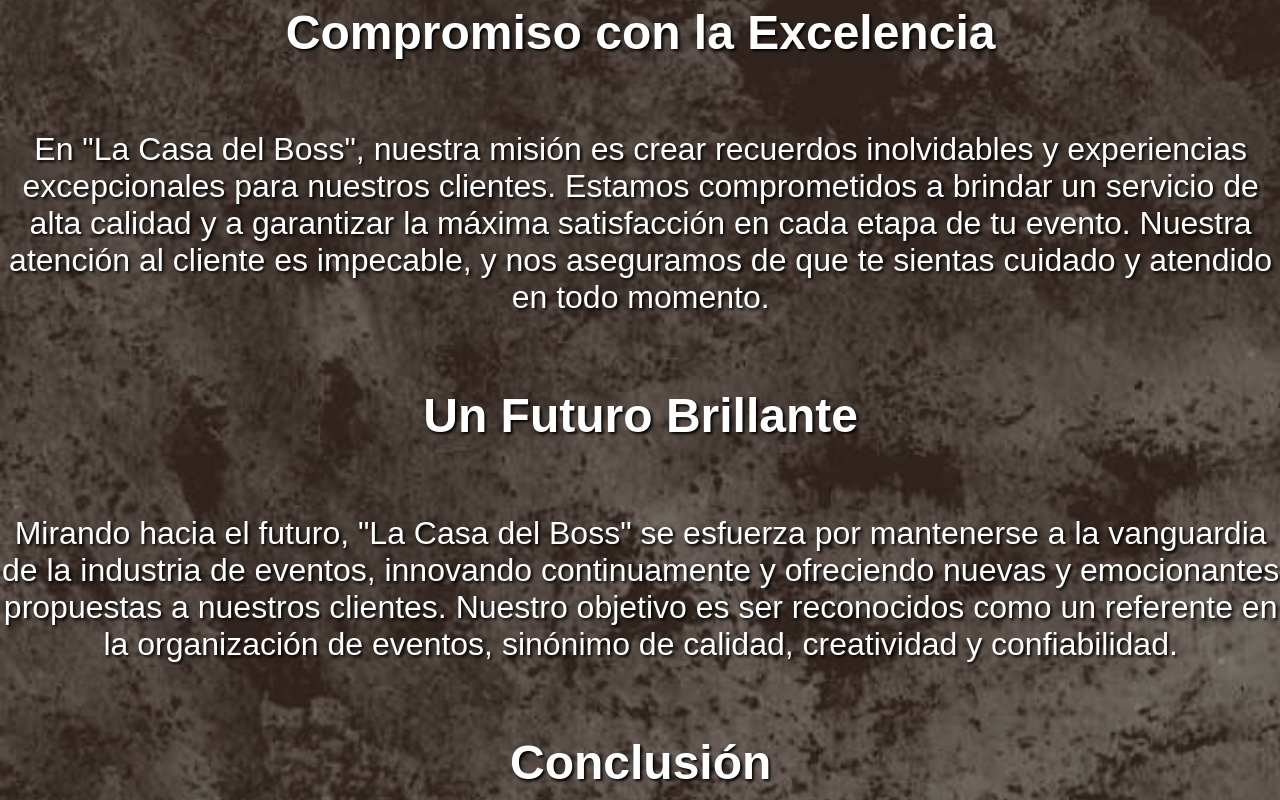
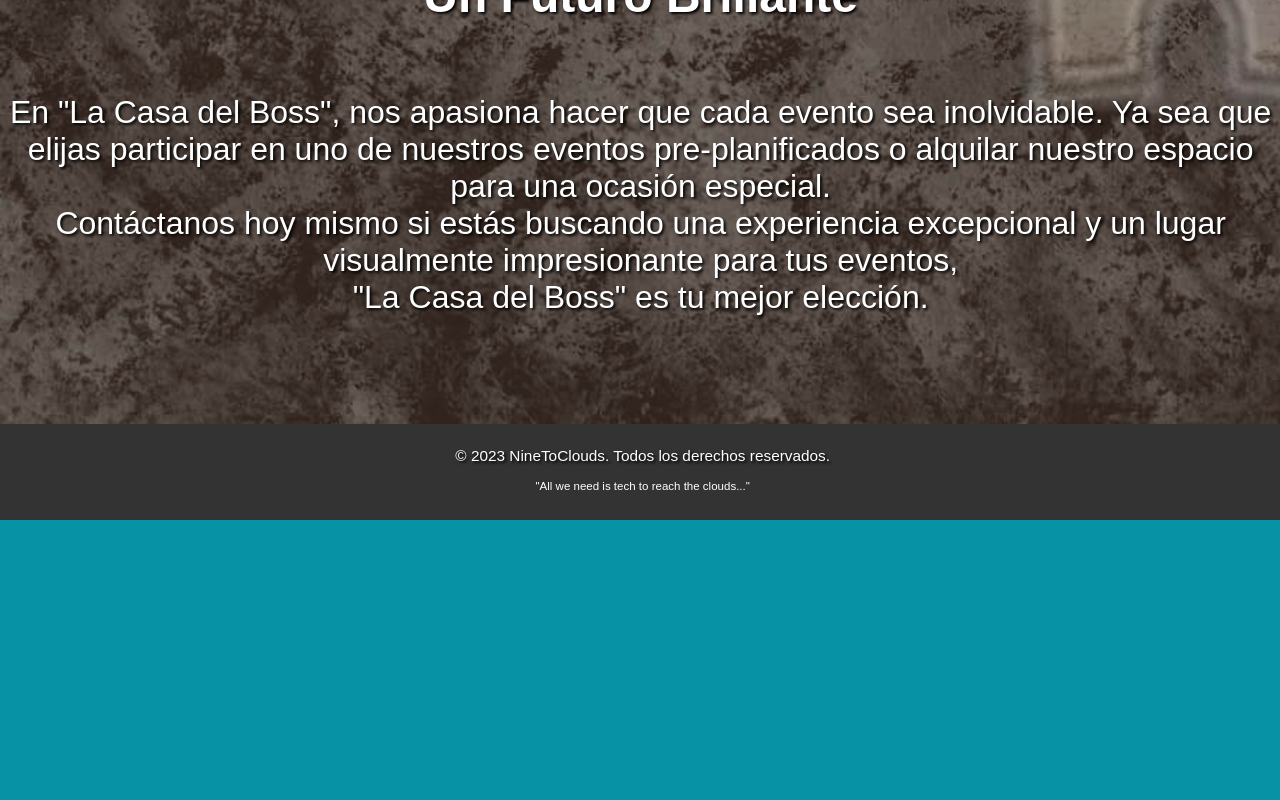
Before and after one commit to LuisRamirezdeVerger/ProjectDestiny, a React (Create React App) app: page /nosotros in a window 1280 px wide. Shown: the part 1900-2700 px from the top of the page. After the commit the page ends 2420 px from the top, so only its background shows below. Built offline with nearby package versions, Linux system fonts and the light colour scheme; a web font is replaced by a local one.

Commit message:
texto actualizado, galeria tambien

```diff
--- a/src/components/Contacto.js
+++ b/src/components/Contacto.js
@@ -21,7 +21,7 @@
        <div className='imagen'> */}
         <a
           className="imageLlegar"
-          href="https://www.google.es/maps/dir//C.+Lamarque+de+Novoa,+7,+41008+Sevilla/@37.4005088,-5.9777017,17z/data=!4m18!1m8!3m7!1s0xd126eac8344cb85:0x5332127ccee4b6e4!2sC.+Lamarque+de+Novoa,+7,+41008+Sevilla!3b1!8m2!3d37.4005088!4d-5.9777017!16s%2Fg%2F11c166xvx5!4m8!1m0!1m5!1m1!1s0xd126eac8344cb85:0x5332127ccee4b6e4!2m2!1d-5.9777017!2d37.4005088!3e2?entry=ttu"
+          href="https://www.google.es/maps/place/La+Casa+del+Boss/@37.4005156,-5.9778454,17.75z/data=!4m6!3m5!1s0xd126ff149f4fd05:0xd42f3c7a9a626c0e!8m2!3d37.4005088!4d-5.9777017!16s%2Fg%2F11v9wrdjlc?entry=ttu"
         >
         </a>
       </div>
--- a/src/components/Footer.css
+++ b/src/components/Footer.css
@@ -1,11 +1,12 @@
 .footer {
     background-color: #333;
     color: #fff;
+    height: 10vh;
     padding: 1vh;
     text-align: center;
     left: 0;
     bottom: 4vh;
-    width: 100%;
+    width: 99.17%;
   }
 
   .footer__content {
@@ -26,7 +27,8 @@
     .footer{
         /* padding-top: 0;
         margin-top: 0; */
-        width: 95vw;
+        height: 3vh;
+        width: 96vw;
         position: fixed;
         bottom: 0;
         left: 0;
--- a/src/components/Footer.js
+++ b/src/components/Footer.js
@@ -5,8 +5,8 @@
   return (
     <footer className="footer">
       <div className="footer__content">
-        <p className="footer__text">© {new Date().getFullYear()} WiTech. Todos los derechos reservados.</p>
-        <p className="footer__text2">"All we need is Tech..."</p>
+        <p className="footer__text">© {new Date().getFullYear()} NineToClouds. Todos los derechos reservados.</p>
+        <p className="footer__text2">"All we need is tech to reach the clouds..."</p>
       </div>
     </footer>
   );
--- a/src/components/Galeria.css
+++ b/src/components/Galeria.css
@@ -60,7 +60,8 @@
 
 
 .imagen-seleccionada img{
-    width: 500px;
+    align-self: center;
+    width: 800px;
     height: 500px;
     object-fit: cover;
     margin: 20px auto;
--- a/src/components/Galeria.js
+++ b/src/components/Galeria.js
@@ -1,12 +1,12 @@
 import "./Galeria.css";
 import React, { useState } from "react";
 import one from "../images/1.png";
-import two from "../images/2.png";
-import three from "../images/3.png";
-import four from "../images/4.png";
+// import two from "../images/2.png";
+// import three from "../images/3.png";
+// import four from "../images/4.png";
 import five from "../images/5.png";
-import six from "../images/6.png";
-import seven from "../images/7.png";
+// import six from "../images/6.png";
+// import seven from "../images/7.png";
 import eight from "../images/8.png";
 import nine from "../images/9.png";
 
@@ -30,33 +30,35 @@
       url: one,
       title: "Espacio amplio y luminoso",
     },
-    {
-      url: two,
-      title: "Decoración varia.",
-    },
+    // {
+    //   url: two,
+    //   title: "Decoración varia.",
+    // },
     // {
     //   url: three,
     //   title: "Entretenimiento para todos los públicos",
     // },
-    {
-      url: four,
-      title: "Espacio de exposición de contenido/ambigur",
-    },
-    {
-      url: five,
-      title: "Espacio para diferentes eventos",
-    },
-    {
-      url: six,
-      title: "Decoración",
-    },
-    {
-      url: seven,
-      title: "Buena ambientación e iluminación",
-    },
+    // {
+    //   url: four,
+    //   title: "Espacio de exposición de contenido/ambigur",
+    // },
+    // {
+
+    // {
+    //   url: six,
+    //   title: "Decoración",
+    // },
+    // {
+    //   url: seven,
+    //   title: "Buena ambientación e iluminación",
+    // },
     {
       url: eight,
       title: "También tenemos pantallas",
+    },
+       {
+        url: five,
+      title: "Espacio para diferentes eventos",
     },
     {
       url: nine,
--- a/src/components/Horarios.css
+++ b/src/components/Horarios.css
@@ -4,7 +4,7 @@
     background-image: url('../images/backgrounds/mazinger47Derecha.JPG');
     background-repeat: no-repeat;
     background-size: cover;
-    height: 100vh;
+    height: auto;
     width: 100.1vw;
 }
 
@@ -54,6 +54,15 @@
     text-shadow: 0.5vw 0.5vw 0.75vw black; /* Sombra de texto en unidades relativas */
   }
 
+  .cartelBackground{
+    display: flex;
+    height: 60vh;
+    width: 70vw;
+    align-self: center;
+    border: solid 3px black;
+    margin: 3vb;
+  }
+
 @media ( max-width: 768px){
     .horarioBackground{
       height: 80vh;
--- a/src/components/Horarios.js
+++ b/src/components/Horarios.js
@@ -1,10 +1,9 @@
-import './Horarios.css'
+import "./Horarios.css";
 import React, { useState } from "react";
-import { Calendar } from 'react-calendar';
-import 'react-calendar/dist/Calendar.css';
+import { Calendar } from "react-calendar";
+import "react-calendar/dist/Calendar.css";
 
 const Horarios = () => {
-
   const [date, setDate] = useState(new Date());
 
   const getDayColor = (date) => {
@@ -14,58 +13,83 @@
 
     //Función para cambiar el color del día
     //Recuerda que Enero es el 0
-        if (month === 13){
-            if (day >= 5  && day <= 8 ){
-            return 'blue';
-        } else if (day === 10 || day === 11){
-            return 'green';
+    if (month === 10) {
+      if (day >= 5 && day <= 8) {
+        return "green";
+      } else if (day === 4 || day === 18 || day === 25) {
+        return "blue";
       } else if (day === 3) {
-            return 'green';
+        return "green";
       }
     }
 
-    return 'green';
+    if (month === 11) {
+      if ((day >= 5 && day <= 7) || (day >= 12 && day <= 14)) {
+        return "blue";
+      } else if ((day >= 19 && day <= 21) || (day >= 26 && day <= 28)) {
+        return "blue";
+      } else if (day === 3) {
+        return "green";
+      }
+    }
+
+    return "green";
 
     // return day === 1 ? 'red' : day === 3 ? 'green': 'blue';
   };
 
-    return(
-        <div className='horarioBackground' style={{textAlign: 'center'}}>
+  return (
+    <div className="horarioBackground" style={{ textAlign: "center" }}>
       {/* <div className='horarioTitulo'>
                 <h1>Aqui tendremos las leyendas: Libres verde, ocupados rojo y azul evento concertado</h1>
             </div> */}
-            <div className='leyenda'>
-        <div className='leyenda-item'>
-          <div className='leyenda-color' style={{ backgroundColor: 'green' }} />
-          <div className='leyenda-text'>El color verde indica "Sala disponible"</div>
-        </div>
-        <div className='leyenda-item'>
-          <div className='leyenda-color' style={{ backgroundColor: 'red' }} />
-          <div className='leyenda-text'>El color rojo indica "Sala ocupada"</div>
-        </div>
-        <div className='leyenda-item'>
-          <div className='leyenda-color' style={{ backgroundColor: 'blue' }} />
-          <div className='leyenda-text'>El color azul indica "Evento concertado"</div>
+      <div className="leyenda">
+        <div className="leyenda-item">
+          <div className="leyenda-color" style={{ backgroundColor: "green" }} />
+          <div className="leyenda-text">
+            El color verde indica "Sala disponible"
           </div>
         </div>
-            <div className='calendario'>
+        <div className="leyenda-item">
+          <div className="leyenda-color" style={{ backgroundColor: "red" }} />
+          <div className="leyenda-text">
+            El color rojo indica "Sala ocupada"
+          </div>
+        </div>
+        <div className="leyenda-item">
+          <div className="leyenda-color" style={{ backgroundColor: "blue" }} />
+          <div className="leyenda-text">
+            El color azul indica "Evento concertado"
+          </div>
+        </div>
+      </div>
+      <div className="calendario">
         <Calendar
           value={date}
           onChange={setDate}
-                tileContent={({ date, view}) => view === 'month' && (
+          tileContent={({ date, view }) =>
+            view === "month" && (
               <div
                 style={{
                   backgroundColor: getDayColor(date),
-                        height: '100%',
-                        borderRadius: '50%',
+                  height: "100%",
+                  borderRadius: "50%",
                 }}
               />
-                )}
+            )
+          }
         />
+      </div>
+      <div className="cartelBackground">
+        <div className="fotoCartel">
+          foto
+        </div>
+          <div className="tituloCartel"></div>
+          <div className="infoCartel"></div>
+
       </div>
     </div>
   );
-
 };
 
 export default Horarios;
--- a/src/components/MiSitio.css
+++ b/src/components/MiSitio.css
@@ -27,6 +27,12 @@
     /* background-size: cover; */
   }
 
+  .nosotrosMain{
+    margin-top: 25vh;
+    height: 790vh;
+    padding-bottom: 15vh;
+  }
+
   .quienesSomos{
     padding-bottom: 0;
     margin-bottom: 0;
--- a/src/components/SobreMi.js
+++ b/src/components/SobreMi.js
@@ -23,12 +23,12 @@
         íntimo y sofisticado hasta fiestas temáticas llenas de diversión. Cada
         evento pre-planificado está cuidadosamente elaborado para brindarte una
         experiencia única y envolvente, donde podrás disfrutar sin
-        preocupaciones y vivir momentos inolvidables junto a tus seres queridos.
+        preocupaciones y vivir momentos inolvidables.
       </p>
       <h2>Un Espacio Espectacular</h2>
       <p>
-        Nuestras instalaciones son una expresión de diseño vanguardista y
-        arquitectura moderna. Ubicada en un entorno privilegiado, "La Casa del
+        Nuestras instalaciones son una expresión de diseño cercano y moderno.
+        Ubicada en un barrio céntrico sevillano, "La Casa del
         Boss" cuenta con un espacio interior versátil, perfectamente adaptados
         para acoger una amplia gama de eventos. Desde celebraciones íntimas
         hasta reuniones corporativas, nuestro espacio puede ser personalizado
@@ -41,45 +41,22 @@
         diferencia. Es por eso que ofrecemos servicios de planificación
         personalizada para aquellos que buscan un enfoque más exclusivo y único.
         Nuestro equipo de expertos se encargará de escuchar tus ideas, brindarte
-        asesoramiento y trabajar contigo para convertir tus sueños en realidad.
+        asesoramiento y trabajar contigo para convertir tus proyectos en realidad.
         Desde la conceptualización hasta la ejecución detallada, te garantizamos
         que cada aspecto de tu evento será cuidadosamente atendido y
         perfeccionado para superar tus expectativas.
       </p>
-      <h2>Compromiso con la Excelencia</h2>
-      <p>
-        En "La Casa del Boss", nuestra misión es crear recuerdos inolvidables y
-        experiencias excepcionales para nuestros clientes. Estamos comprometidos
-        a brindar un servicio de alta calidad y a garantizar la máxima
-        satisfacción en cada etapa de tu evento. Nuestra atención al cliente es
-        impecable, y nos aseguramos de que te sientas cuidado y atendido en todo
-        momento.
-      </p>
       <h2>Un Futuro Brillante</h2>
-      <p>
-        Mirando hacia el futuro, "La Casa del Boss" se esfuerza por mantenerse a
-        la vanguardia de la industria de eventos, innovando continuamente y
-        ofreciendo nuevas y emocionantes propuestas a nuestros clientes. Nuestro
-        objetivo es ser reconocidos como un referente en la organización de
-        eventos, sinónimo de calidad, creatividad y confiabilidad.
-      </p>
-      <h2>Conclusión</h2>
       <p>
         En "La Casa del Boss", nos apasiona hacer que cada evento sea
         inolvidable. Ya sea que elijas participar en uno de nuestros eventos
-        pre-planificados o alquilar nuestro espacio para una ocasión especial,
-        te garantizamos que recibirás un servicio excepcional y un entorno
-        impactante para que tus momentos más preciados se conviertan en
-        experiencias extraordinarias. Contáctanos hoy mismo y permítenos ser
-        parte de tus celebraciones y eventos. Estamos ansiosos por crear
-        momentos mágicos y hacer realidad tus sueños en "La Casa del Boss"
-        ¡Estamos emocionados de ser parte de tus momentos especiales y ayudarte
-        a crear recuerdos duraderos! Si estás buscando una experiencia
-        excepcional y un lugar visualmente impresionante para tus eventos, "La
+        pre-planificados o alquilar nuestro espacio para una ocasión especial.
+        <br/>Contáctanos hoy mismo si estás buscando una experiencia
+        excepcional y un lugar visualmente impresionante para tus eventos,
+        <br/> "La
         Casa del Boss" es tu mejor elección.
       </p>
-      ¡Contáctanos hoy mismo y descubre cómo podemos hacer que tu próximo evento
-      sea simplemente inolvidable!
+
     </div>
     </div>
   );
```
Lines whose indentation alone changed are shown as unchanged.
